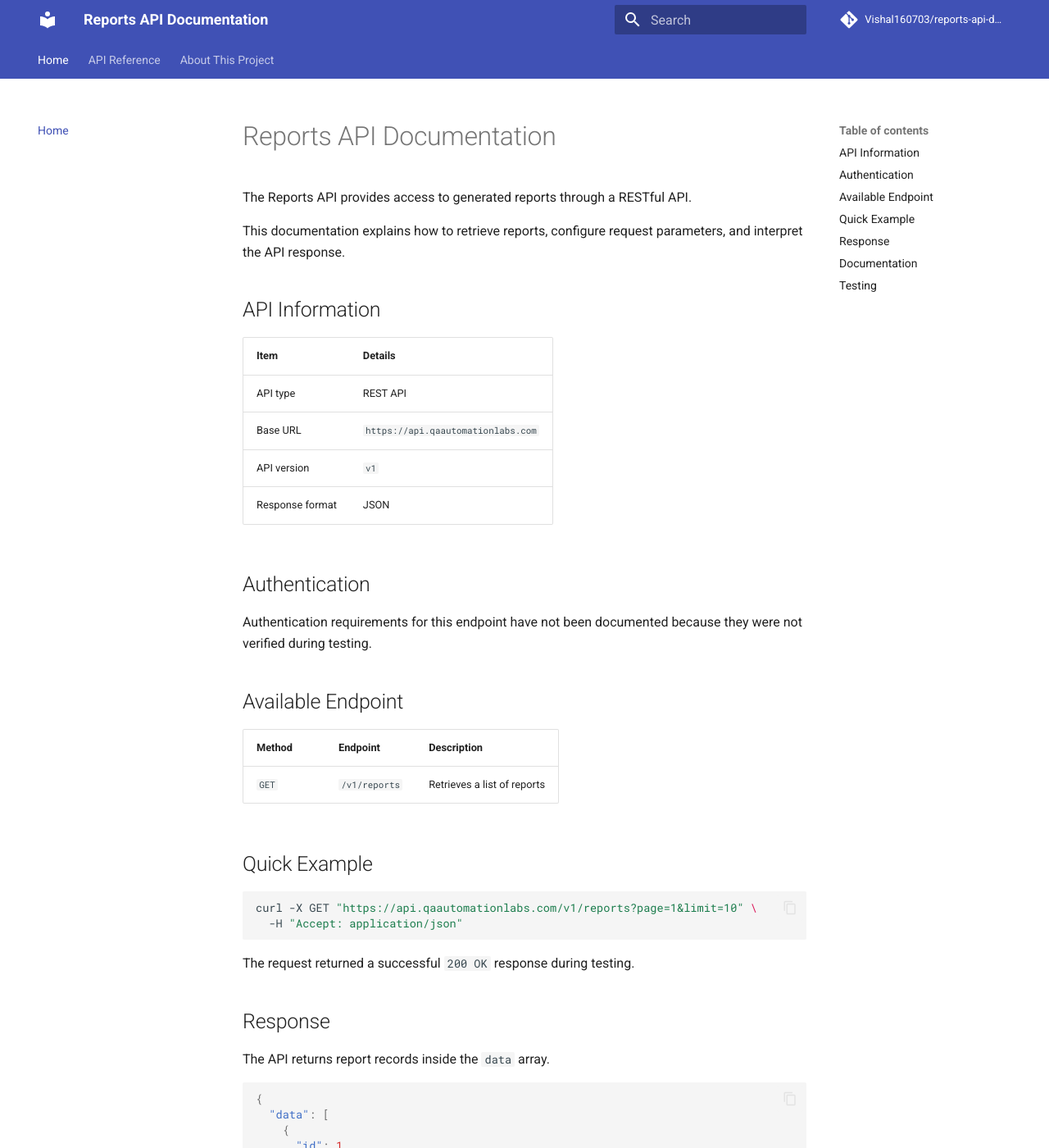
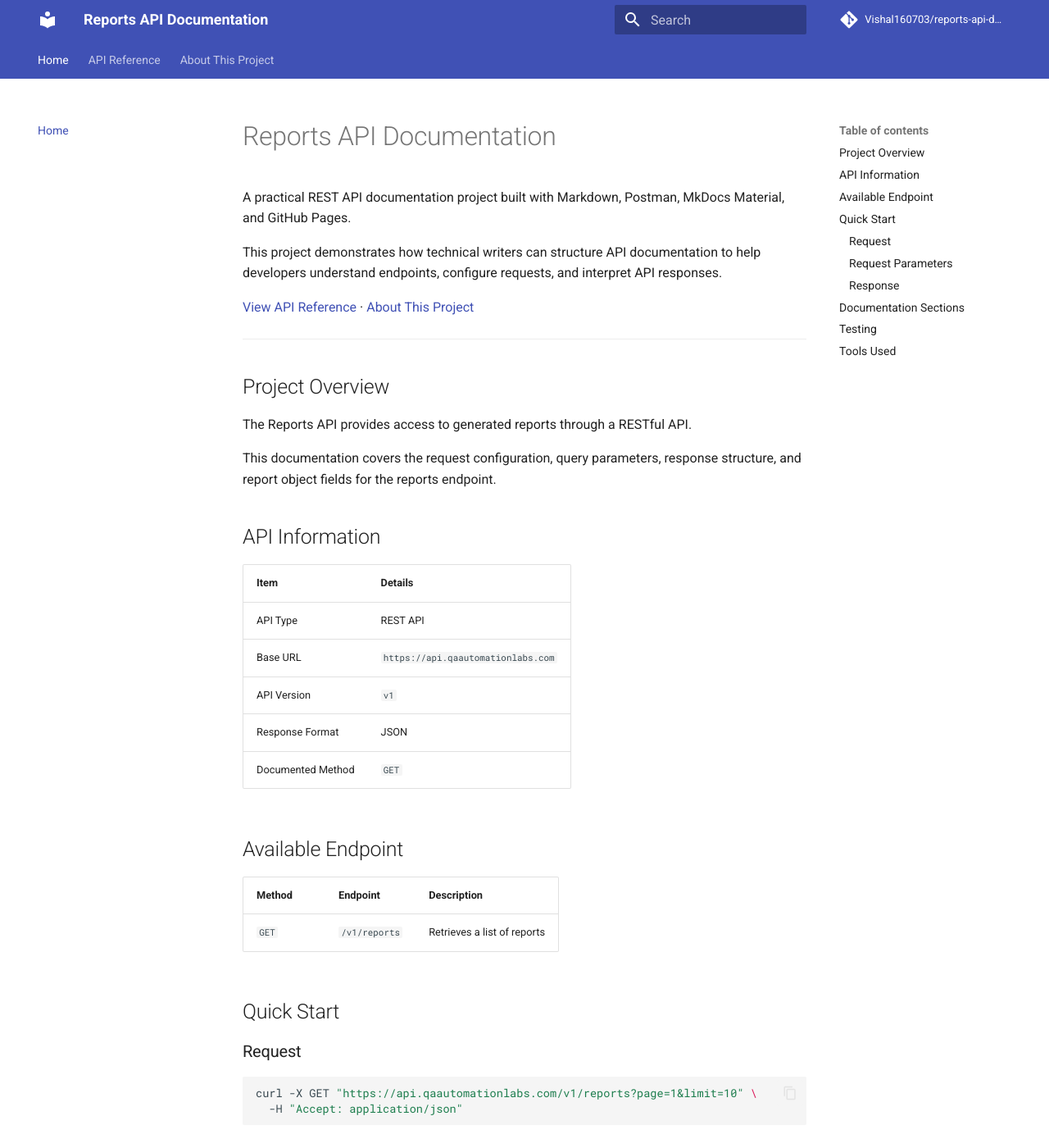
Before and after one commit to Vishal160703/reports-api-documentation, an MkDocs documentation site: the page built from docs/index.md, in a window 1280 px wide and 1400 px high. Shown: the whole window at 82% size. Built offline with MkDocs 1.6.1 and Material for MkDocs 9.7.7, drawn with Linux system fonts in a browser that asks for light colours; comment, search, counter and statistics services are not loaded; some of the changed text lies outside the part shown.

Commit message:
Improve documentation homepage layout

````diff
--- a/docs/index.md
+++ b/docs/index.md
@@ -1,22 +1,29 @@
 
 # Reports API Documentation
 
+A practical REST API documentation project built with Markdown, Postman, MkDocs Material, and GitHub Pages.
+
+This project demonstrates how technical writers can structure API documentation to help developers understand endpoints, configure requests, and interpret API responses.
+
+[View API Reference](list-reports.md) · [About This Project](about.md)
+
+---
+
+## Project Overview
+
 The Reports API provides access to generated reports through a RESTful API.
 
-This documentation explains how to retrieve reports, configure request parameters, and interpret the API response.
+This documentation covers the request configuration, query parameters, response structure, and report object fields for the reports endpoint.
 
 ## API Information
 
 | Item | Details |
 |---|---|
-| API type | REST API |
+| API Type | REST API |
 | Base URL | `https://api.qaautomationlabs.com` |
-| API version | `v1` |
-| Response format | JSON |
-
-## Authentication
-
-Authentication requirements for this endpoint have not been documented because they were not verified during testing.
+| API Version | `v1` |
+| Response Format | JSON |
+| Documented Method | `GET` |
 
 ## Available Endpoint
 
@@ -24,18 +31,27 @@ Authentication requirements for this endpoint have not been documented because t
 |---|---|---|
 | `GET` | `/v1/reports` | Retrieves a list of reports |
 
-## Quick Example
+## Quick Start
+
+### Request
 
 ```bash
 curl -X GET "https://api.qaautomationlabs.com/v1/reports?page=1&limit=10" \
   -H "Accept: application/json"
 ```
 
-The request returned a successful `200 OK` response during testing.
+### Request Parameters
 
-## Response
+| Parameter | Type | Description |
+|---|---|---|
+| `page` | integer | Specifies the page number to retrieve. |
+| `limit` | integer | Specifies the maximum number of records requested. |
 
-The API returns report records inside the `data` array.
+### Response
+
+The endpoint returned a `200 OK` response during Postman testing.
+
+The response contains a `data` array with report objects.
 
 ```json
 {
@@ -53,12 +69,28 @@ The API returns report records inside the `data` array.
 }
 ```
 
-## Documentation
+---
 
-- [List Reports](list-reports.md)
-- [Response Reference](response-reference.md)
-- [Error Reference](errors.md)
+## Documentation Sections
+
+| Section | Description |
+|---|---|
+| [List Reports](list-reports.md) | Request details, parameters, headers, and examples. |
+| [Response Reference](response-reference.md) | Response structure and report object fields. |
+| [Error Reference](errors.md) | Verified behavior and unverified error test scenarios. |
+| [About This Project](about.md) | Project objectives, tools, and documentation approach. |
 
 ## Testing
 
 The endpoint was tested using Postman to verify the request configuration, query parameters, response structure, and HTTP status code.
+
+Only behavior verified during testing is documented as confirmed API behavior.
+
+## Tools Used
+
+- Markdown
+- Postman
+- GitHub
+- MkDocs
+- Material for MkDocs
+- GitHub Pages
````
